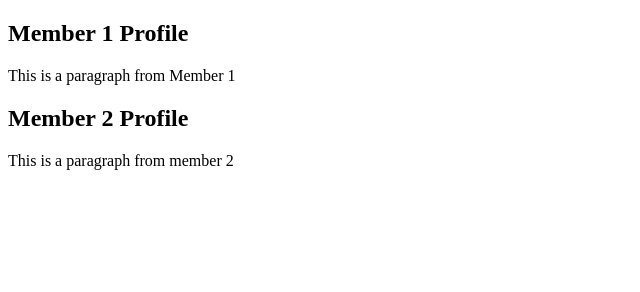
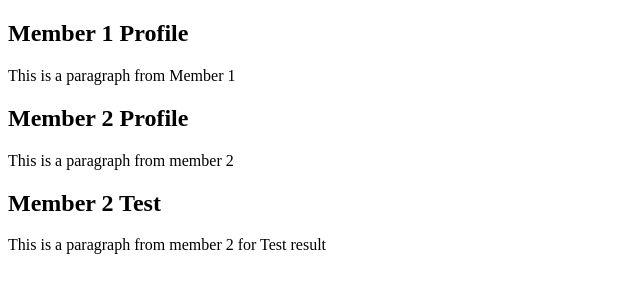
Before and after one commit to longsnhu/branch, a plain HTML site: page index.html in a window 1280 px wide. Shown: the whole page, without its empty margins (0-640 px from the left). Drawn offline with Linux system fonts and the light colour scheme.

Commit message:
Mem2 commit branch

```diff
--- a/index.html
+++ b/index.html
@@ -14,5 +14,11 @@
       <p>This is a paragraph from member 2</p>
 
     </section>
+
+    <section id='member2'>
+      <h2>Member 2 Test</h2>
+      <p>This is a paragraph from member 2 for Test result</p>
+
+    </section>
   </body>
 </html>
```
